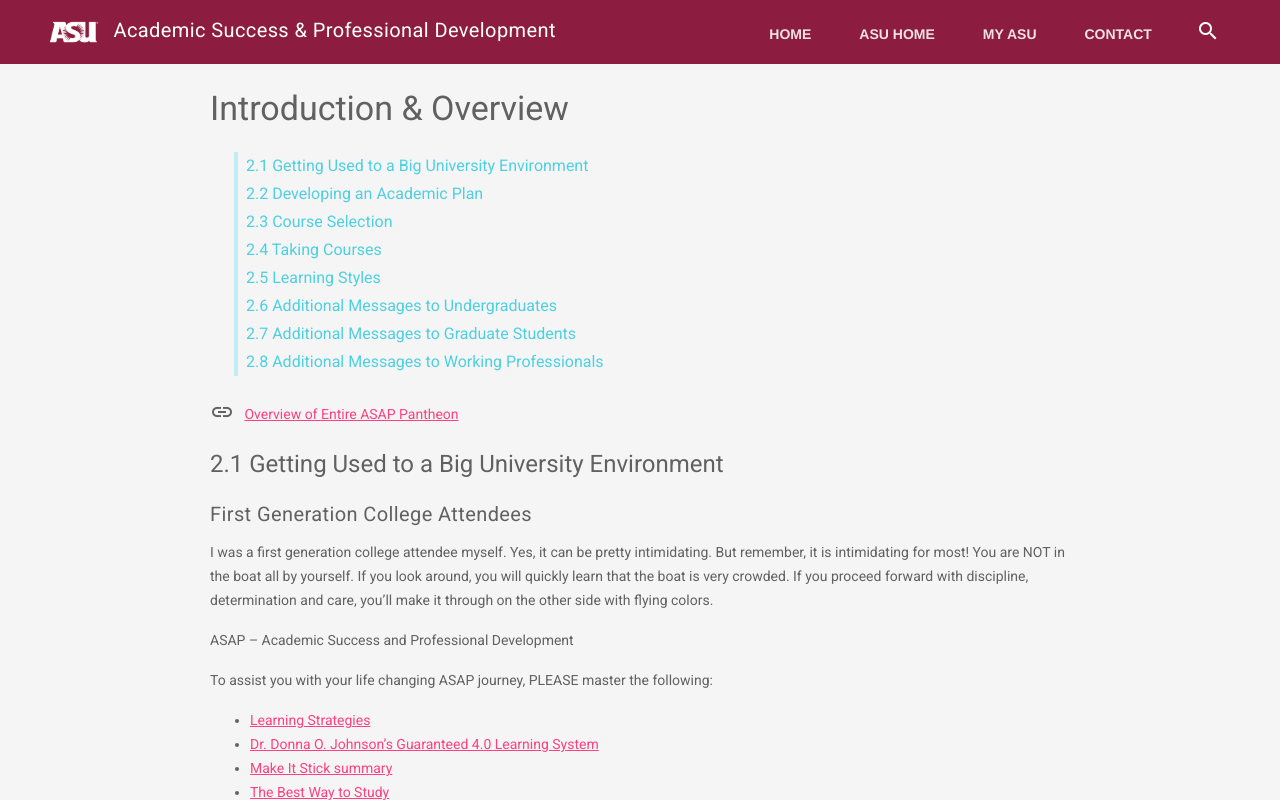
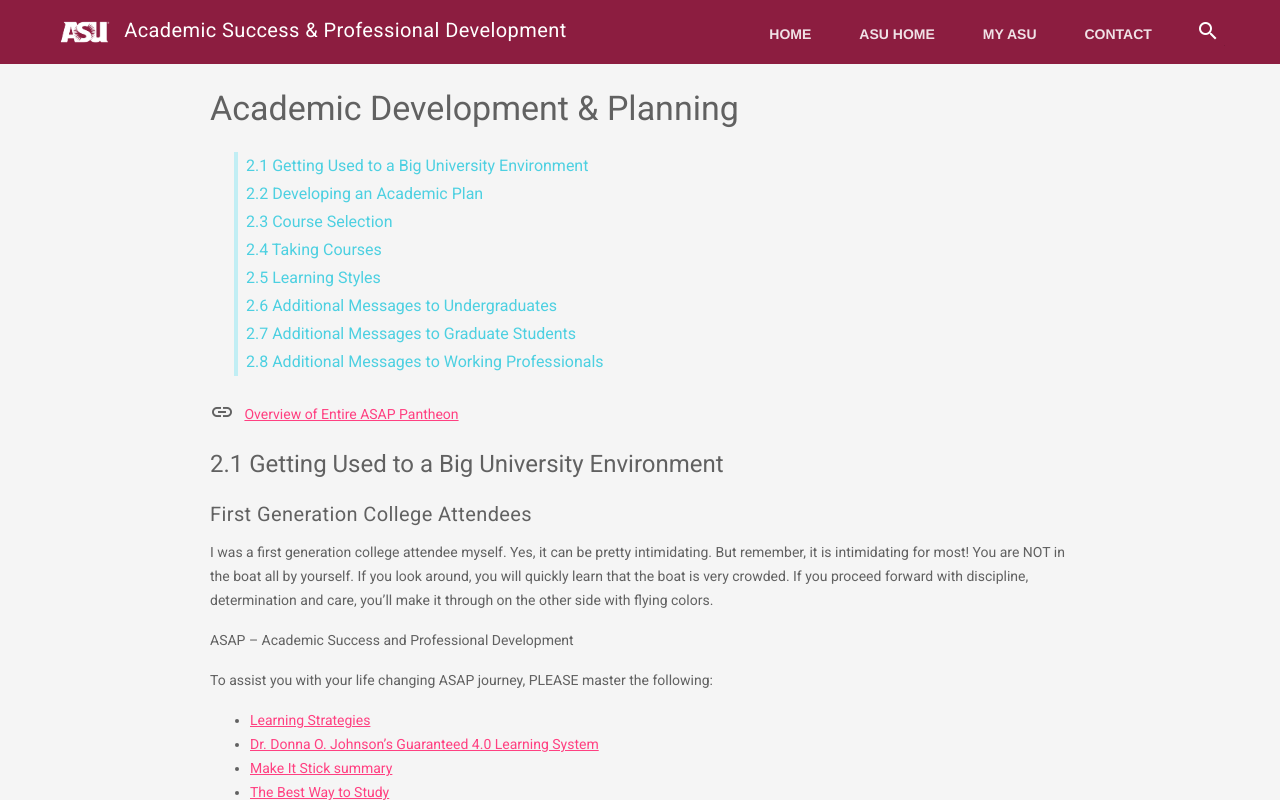
Before and after one commit to andygandara/ASAP-Website, a plain HTML site: page academic.html in a window 1280 px wide. Drawn offline with nearby package versions, Linux system fonts and the light colour scheme.

Commit message:
Copyright note added to pages

```diff
--- a/academic.html
+++ b/academic.html
@@ -32,7 +32,7 @@
       <div class="android-header mdl-layout__header mdl-layout__header--waterfall">
         <div class="mdl-layout__header-row">
           <span class="android-title mdl-layout-title">
-            <img class="android-logo-image" src="images/asu_sunburst_rgb_white_150ppi.png">
+            &nbsp;&nbsp;<img class="android-logo-image" src="images/asu_sunburst_rgb_white_150ppi.png">
             Academic Success &amp; Professional Development
           </span>
           <!-- Add spacer, to align navigation to the right in desktop -->
@@ -91,7 +91,7 @@
             <section class="section--center mdl-grid mdl-grid--no-spacing">
               <div class="mdl-cell mdl-cell--12-col">
 
-                <h3>Introduction &amp; Overview</h3>
+                <h3>Academic Development &amp; Planning</h3>
                 <ul class="toc">
                     <a href="#2.1">2.1 Getting Used to a Big University Environment</a>
                     <a href="#2.2">2.2 Developing an Academic Plan</a>
@@ -291,6 +291,7 @@
 
           <div class="mdl-mega-footer--middle-section">
             <p class="mdl-typography--font-light">© 2018 Arizona State University</p>
+            <p class="mdl-typography--font-light">No material on this site may be used without explicit written permission from the author. See Copyright Law of the United States and United States Copyright Office.</p>
           </div>
         </footer>
       </div>
```
Also changed, not shown: career.html (+1 -0 lines), contact.html (+1 -0 lines), course.html (+2 -1 lines), economics.html (+1 -0 lines), engineers.html (+1 -0 lines), entreprenurial.html (+1 -0 lines), events.html (+1 -0 lines), government.html (+1 -0 lines), gradschool.html (+2 -1 lines), growthareas.html (+1 -0 lines), idealjob.html (+1 -0 lines), index.html (+1 -0 lines), life.html (+1 -0 lines), news.html (+1 -0 lines), 4 more files.
